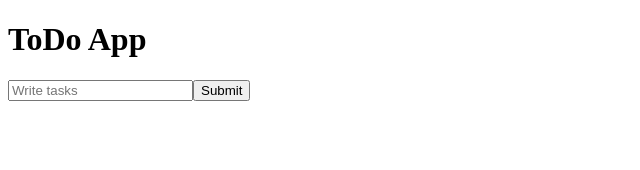
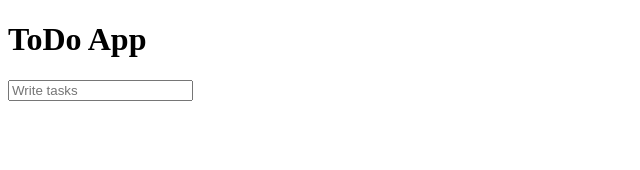
Before and after one commit to IselDrew/ReactToDo, a React (Create React App) app: page / in a window 1280 px wide. Shown: the top 170 px of the page, without its empty margins (0-640 px from the left). Built offline with nearby package versions, Linux system fonts and the light colour scheme; the HTML template or start-up script is replaced by a standard one.

Commit message:
Delete input, button and add enter-eventListener

```diff
--- a/src/components/TodoForm.js
+++ b/src/components/TodoForm.js
@@ -13,11 +13,24 @@ class TodoForm extends Component {
         this.addTask = this.addTask.bind(this);
     }
 
+    componentDidMount() {
+        document.addEventListener('keydown', (event) => {
+            const key = event.keyCode
+            if (key !== 13) {
+                return
+            } else {
+                // console.log(event)
+                this.addTask(event)
+            }
+        })
+    }
+
     handleChange(event) {
         this.setState( { task: event.target.value })
     }
 
     addTask(event) {
+        // console.log(event)
         event.preventDefault();
         if(!this.state.task) {
             return
@@ -37,15 +50,12 @@ class TodoForm extends Component {
         return (
             <div>
                 <h1>ToDo App</h1>
-                <form onSubmit={this.addTask} >
                     <input
                         type='text'
                         value={this.state.task}
                         onChange={this.handleChange}
                         placeholder='Write tasks'
                     />
-                    <button>Submit</button>
-                </form>
                 <div>
                     {renderText}
                 </div>
```
